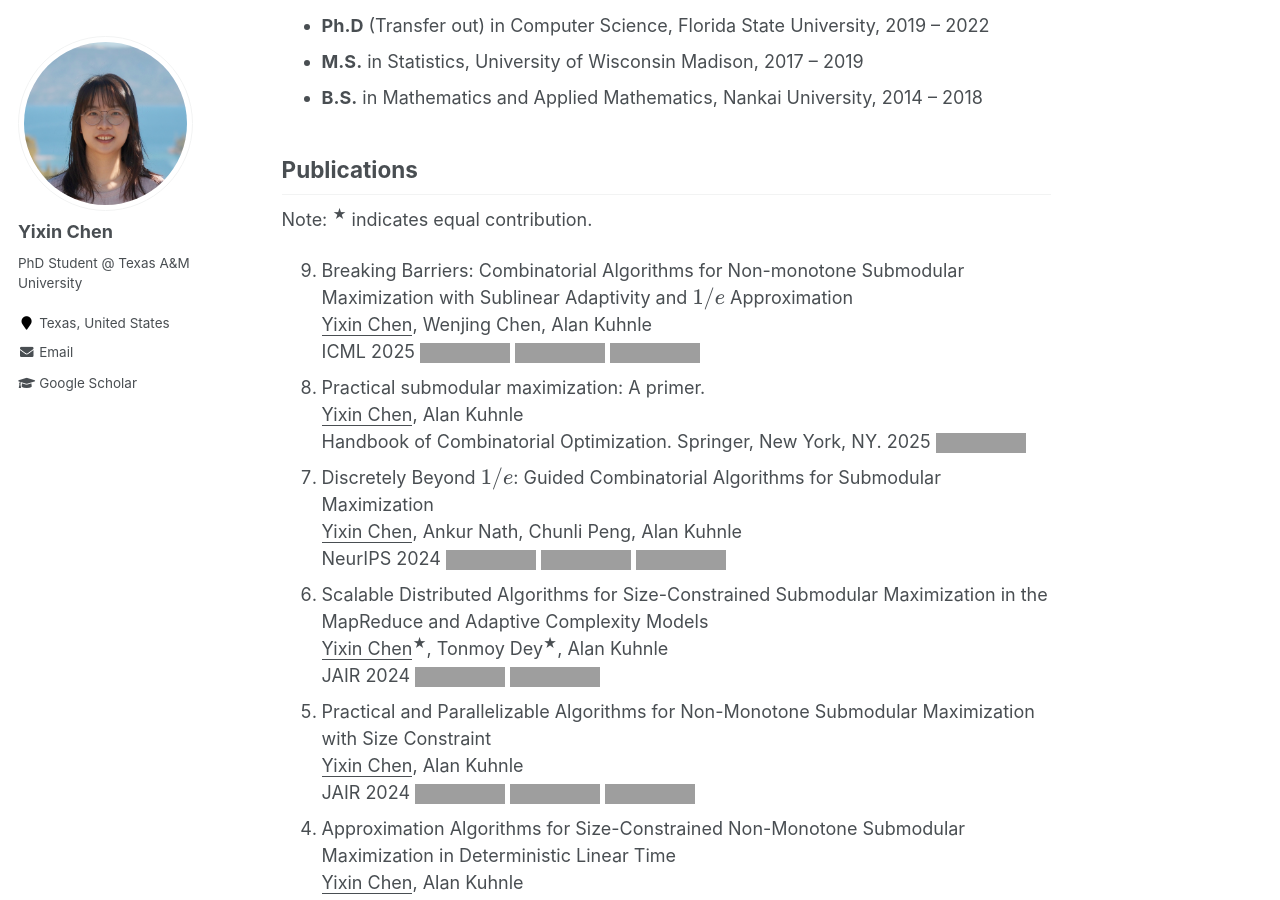
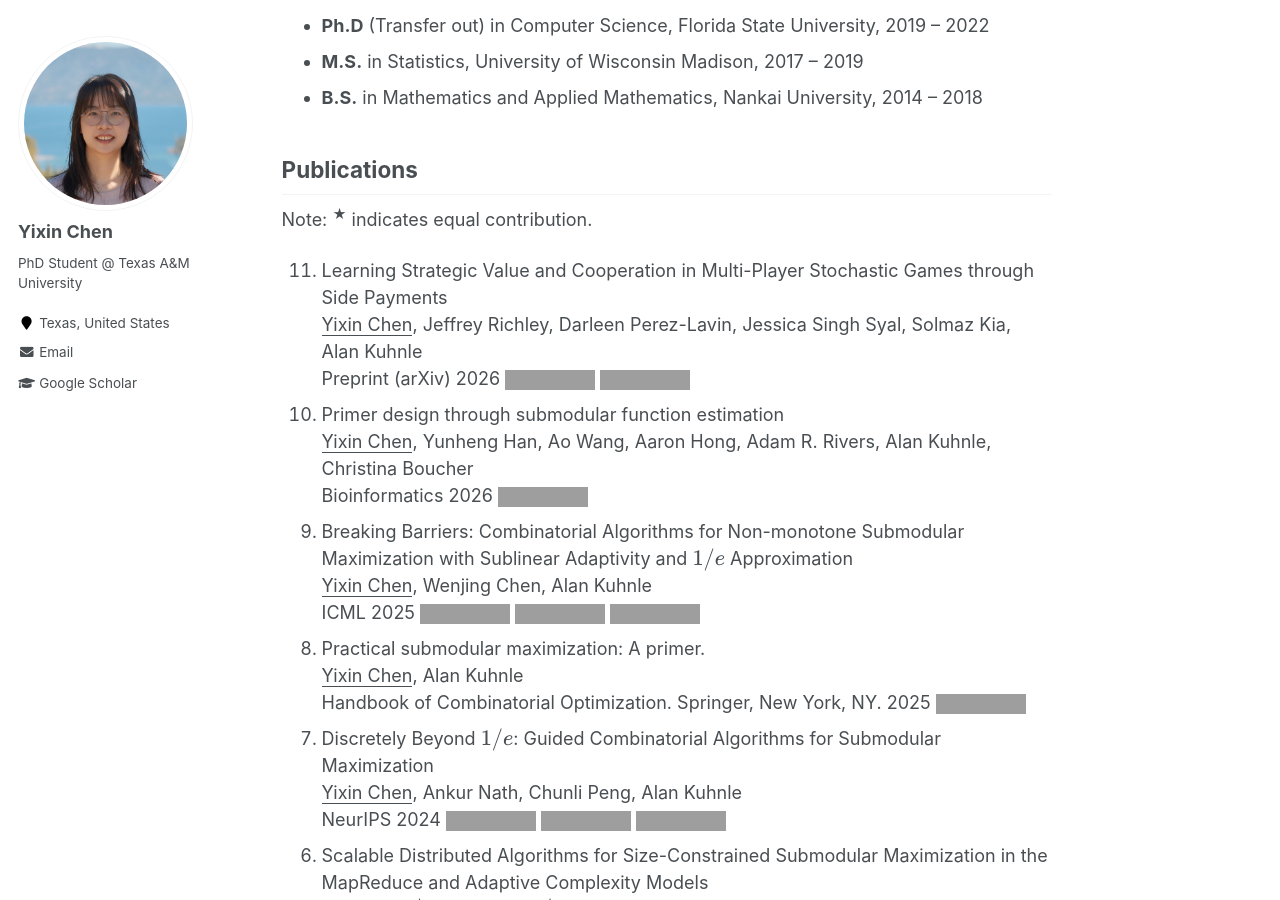
Before and after one commit to yxchen95/yxchen95.github.io, a Jekyll site: the page built from _pages/about.md, in a window 1280 px wide and 900 px high, scrolled down 632 px. Built offline with Jekyll 4.4.1, drawn with Linux system fonts in a browser that asks for light colours; formulas are drawn with MathJax 3; comment, search, counter and statistics services are not loaded; grey boxes are pictures that could not be loaded.

Commit message:
update publication

```diff
--- a/_pages/about.md
+++ b/_pages/about.md
@@ -43,6 +43,14 @@ Prior that, I received my Master of Science degree in Statistics at [University
 <!-- ### Peer-reviewed Conference & Journal -->
 Note: <sup>&#9733;</sup> indicates equal contribution.
 <ol reversed>
+  <li>Learning Strategic Value and Cooperation in Multi-Player Stochastic Games through Side Payments<br>
+  <u>Yixin Chen</u>, Jeffrey Richley, Darleen Perez-Lavin, Jessica Singh Syal, Solmaz Kia, Alan Kuhnle<br>
+  Preprint (arXiv) 2026 <a href="https://arxiv.org/abs/2303.05307" target="_blank"><img src="https://img.shields.io/badge/arXiv-green?style=flat-square"></a> <a href="https://github.com/yxchen95/Coco-HS-Experiment.git" target="_blank"><img src="https://img.shields.io/badge/code-gray?style=flat-square"></a> </li>
+
+  <li>Primer design through submodular function estimation<br>
+  <u>Yixin Chen</u>, Yunheng Han, Ao Wang, Aaron Hong, Adam R. Rivers, Alan Kuhnle, Christina Boucher<br>
+  Bioinformatics 2026 <a href="https://academic.oup.com/bioinformatics/article/42/7/btag478/8722296" target="_blank"><img src="https://img.shields.io/badge/link-blue?style=flat-square"></a> </li>
+
   <li>Breaking Barriers: Combinatorial Algorithms for Non-monotone Submodular Maximization with Sublinear Adaptivity and $1/e$ Approximation<br>
   <u>Yixin Chen</u>, Wenjing Chen, Alan Kuhnle<br>
   ICML 2025 <a href="https://proceedings.mlr.press/v267/chen25i.html" target="_blank"><img src="https://img.shields.io/badge/link-blue?style=flat-square"></a> <a href="https://arxiv.org/abs/2502.07062" target="_blank"><img src="https://img.shields.io/badge/arXiv-green?style=flat-square"></a> <a href="https://gitlab.com/luciacyx/size-constraints-parallel-algorithms" target="_blank"><img src="https://img.shields.io/badge/code-gray?style=flat-square"></a> </li>
```
